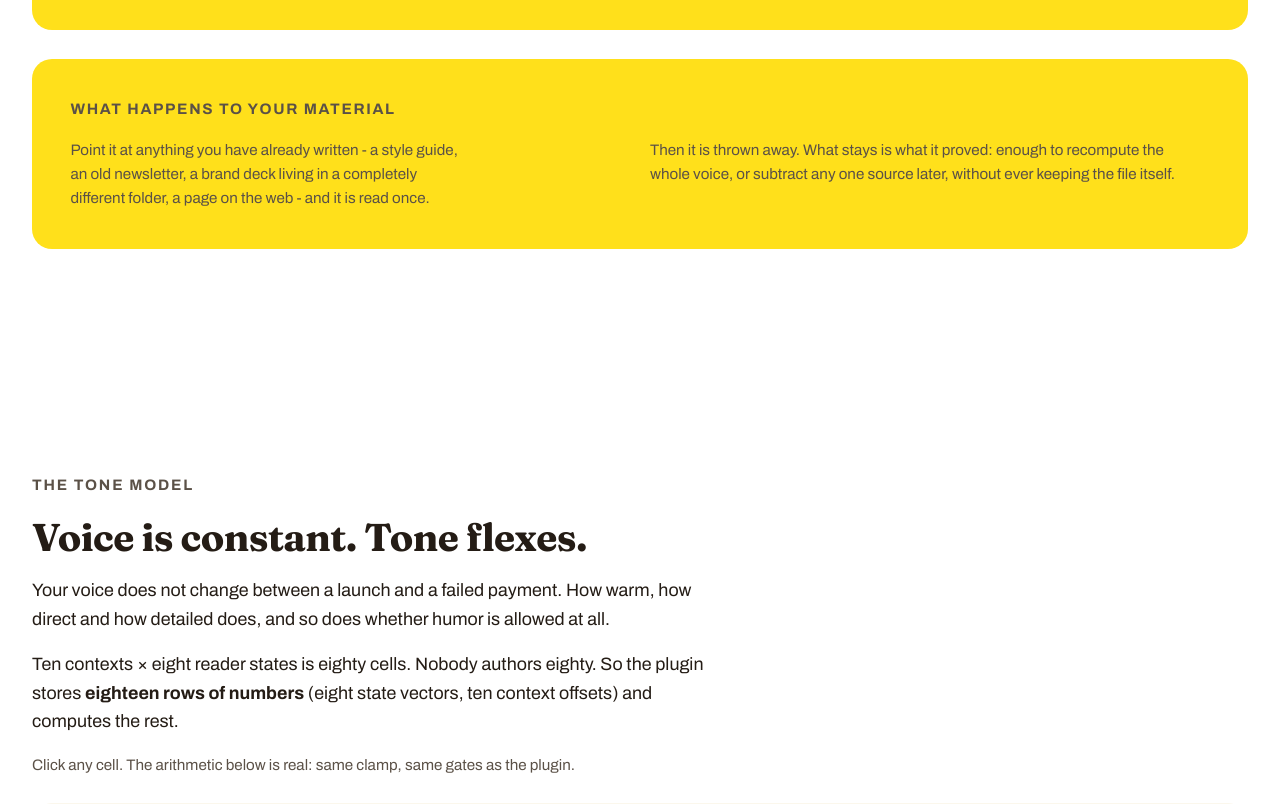
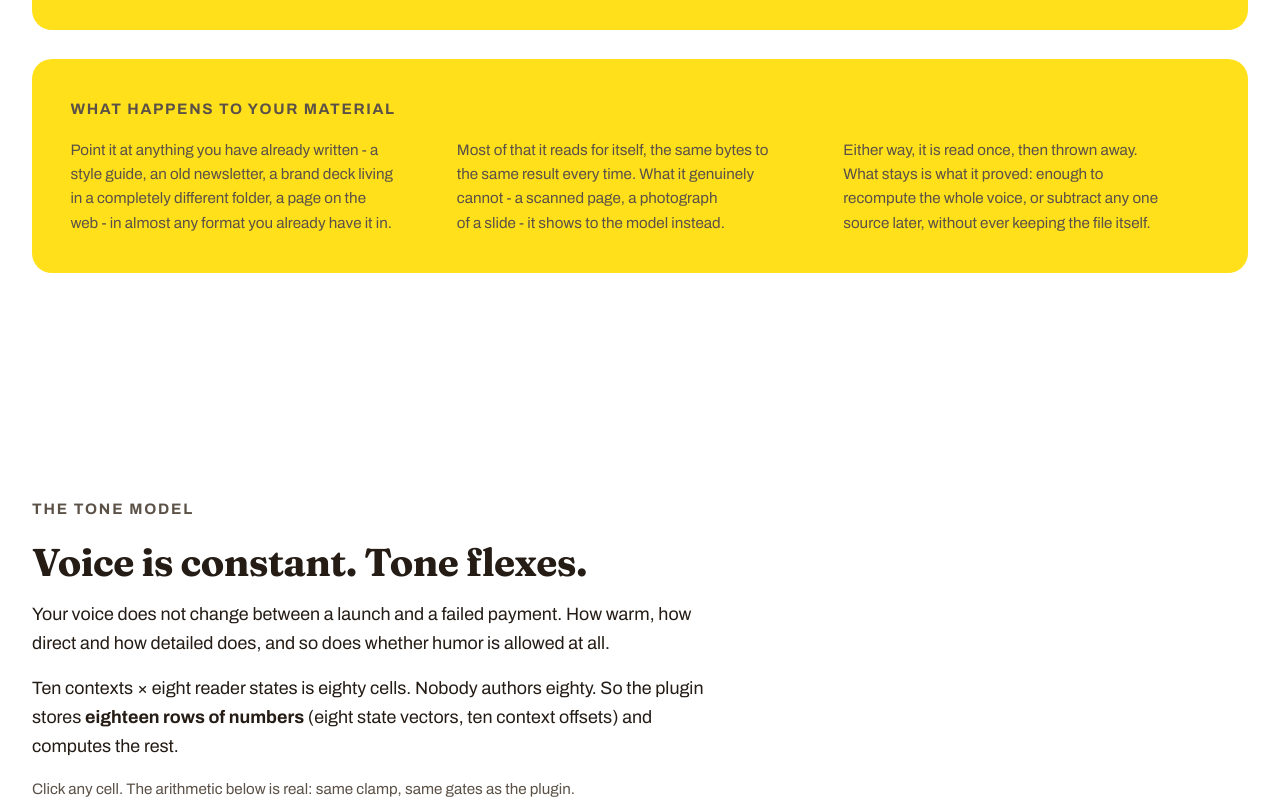
Before and after one commit to pavolhudran/ai-voice-and-tone, a website: page docs/presentation/index.html in a window 1280 px wide. Shown: the part 3140-3944 px from the top of the page. Drawn offline with Linux system fonts and the light colour scheme.

Commit message:
docs: drop the extraction-cache references and tell the sourcing story
README.md: remove the two .cache/ mentions now that the extract cache is
gone - sources/ is the only gitignored input, evidence/sources.json is
still the committed record.

docs/presentation/index.html: add sources/ and evidence/sources.json to
the knowledge-base tree (plus config.yml, previously absent), each with
the same bold-name/italic-explanation treatment as the rest of the tree.
Extend the "What happens to your material" plate in #pipeline - already
the home for "read once, then thrown away" - with the one piece of the
sourcing story it was missing: most material is read deterministically,
and only what genuinely can't be is shown to the model. Kept this out of
#kb, whose "Markdown, in your repository" heading is about the KB's own
shape, not about ingestion. No format list added; the README carries that
for readers who need it.

node --test test/: 420 passing, 0 failing.

Co-Authored-By: Claude Opus 5 <noreply@anthropic.com>
Claude-Session: https://claude.ai/code/session_015dE2PqBFkHP3pkFargvQsk

```diff
--- a/docs/presentation/index.html
+++ b/docs/presentation/index.html
@@ -405,8 +405,9 @@ footer p + p { margin-top: .7rem; }
   <div class="plate" style="margin-top:1.8rem">
     <span class="plate-label">What happens to your material</span>
     <div class="cols">
-      <p class="note">Point it at anything you have already written - a style guide, an old newsletter, a brand deck living in a completely different folder, a page on the web - and it is read once.</p>
-      <p class="note">Then it is thrown away. What stays is what it proved: enough to recompute the whole voice, or subtract any one source later, without ever keeping the file itself.</p>
+      <p class="note">Point it at anything you have already written - a style guide, an old newsletter, a brand deck living in a completely different folder, a page on the web - in almost any format you already have it in.</p>
+      <p class="note">Most of that it reads for itself, the same bytes to the same result every time. What it genuinely cannot - a scanned page, a photograph of a slide - it shows to the model instead.</p>
+      <p class="note">Either way, it is read once, then thrown away. What stays is what it proved: enough to recompute the whole voice, or subtract any one source later, without ever keeping the file itself.</p>
     </div>
   </div>
 </section>
@@ -474,6 +475,7 @@ footer p + p { margin-top: .7rem; }
 
   <div class="plate" style="margin-top:1.6rem">
     <pre class="tree">.voice-and-tone/
+  <b>config.yml</b>        <i>Profiles, locales, thresholds - and where your material lives.</i>
   <b>CONTEXT.md</b>        <i>GENERATED. ~600 tokens. Loaded before every piece of copy.</i>
   <b>voice.md</b>          <i>Constant. Three to six characteristics, each with what it rules out.</i>
   <b>tone.md</b>           <i>The eighteen rows of numbers, plus the cells you actually authored.</i>
@@ -482,9 +484,11 @@ footer p + p { margin-top: .7rem; }
   <b>mechanics.md</b>      <i>Grammar, casing, punctuation.</i>
   <b>channels/</b>         <i>Per-channel playbooks, generated on second use.</i>
   <b>locales/</b>          <i>Typography seeded automatically; register and anglicisms asked.</i>
+  <b>sources/</b>          <i>Where you drop brand material. Never committed - that is the point.</i>
   <b>evidence/</b>
     <b>ledger.md</b>       <i>Numbered, dated, and bidirectional.</i>
     <b>fingerprint.json</b> <i>Measured metrics, and the baseline drift is measured against.</i>
+    <b>sources.json</b>    <i>What was analysed and what it proved - so the material above can be safely thrown away.</i>
   <b>CHANGELOG.md</b>      <i>Appended on every approved change.</i></pre>
   </div>
 
```
Also changed, not shown: README.md.
